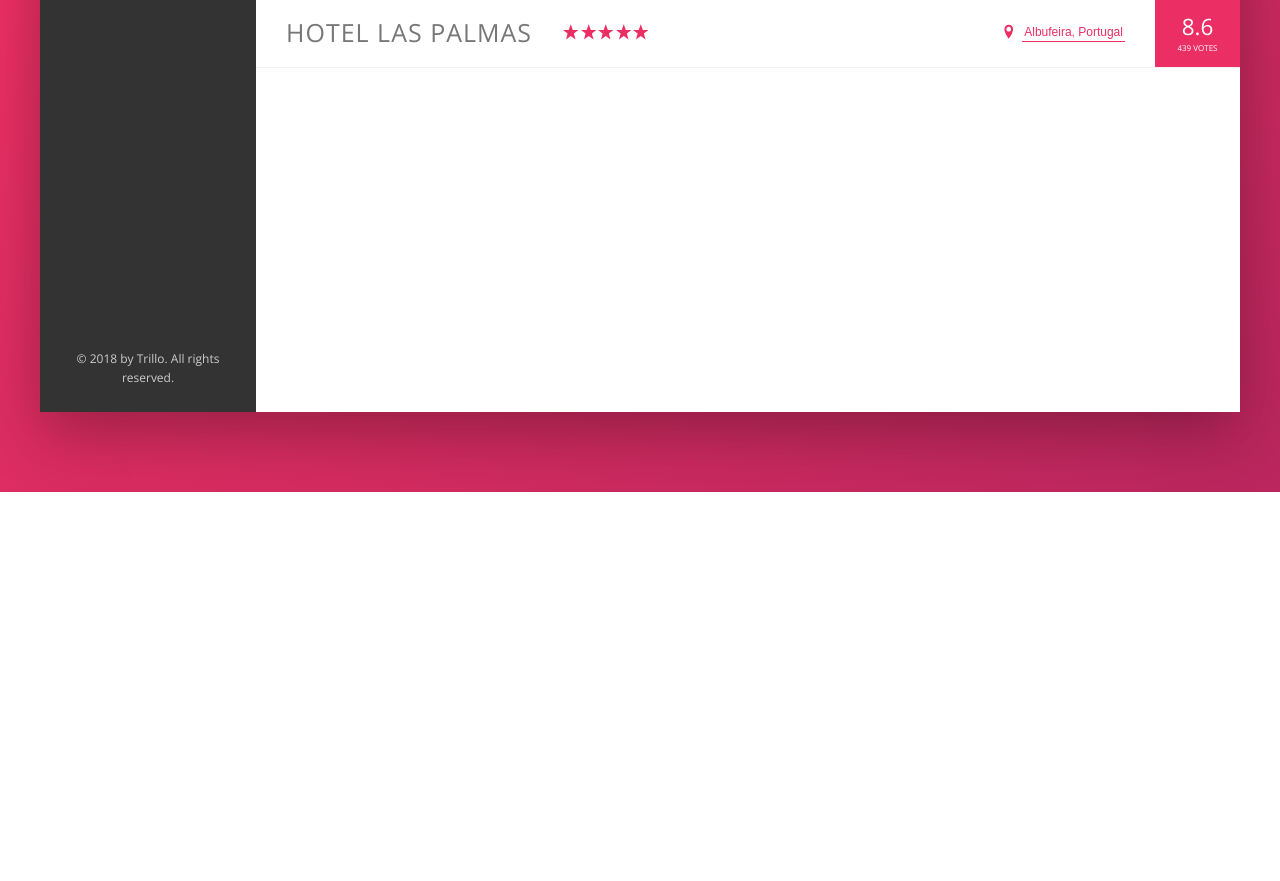
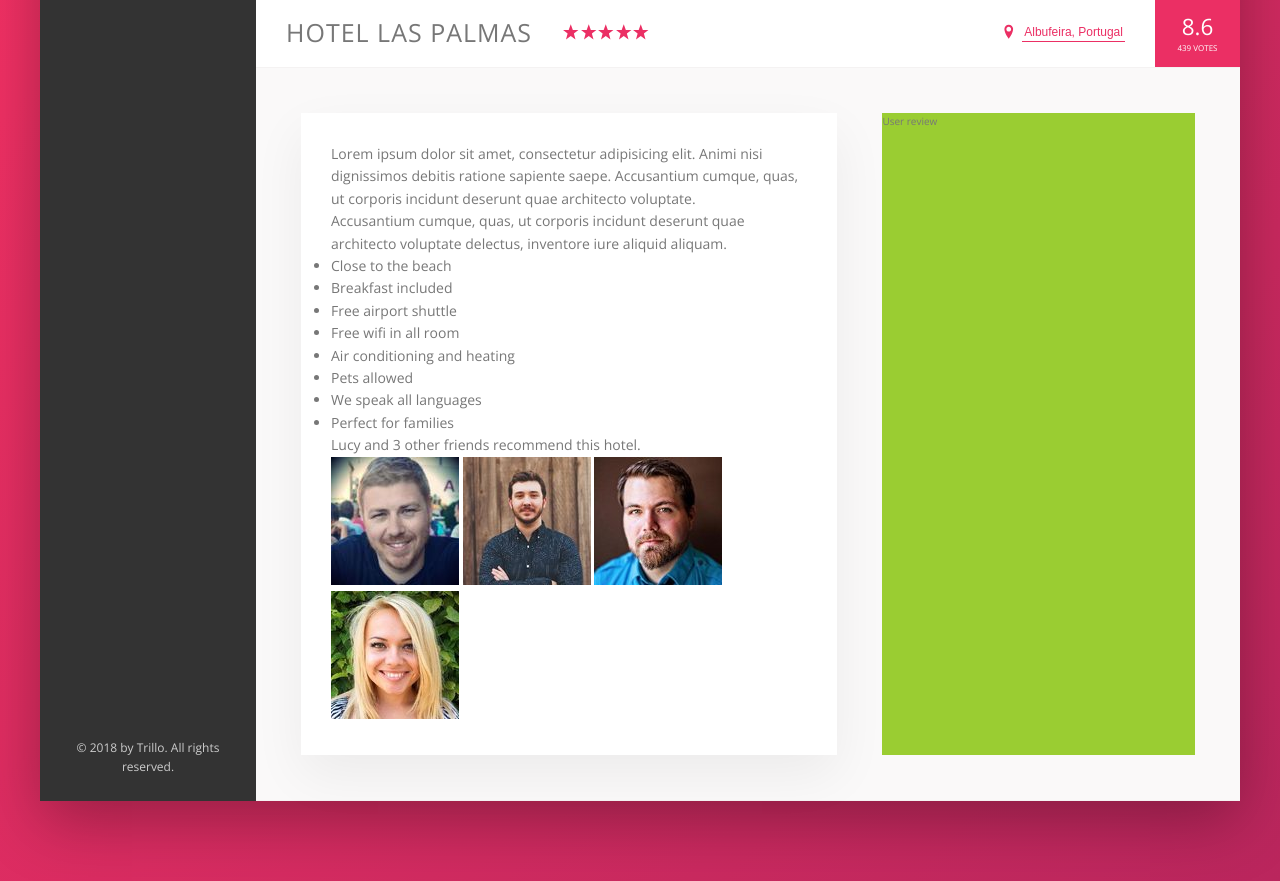
Before and after one commit to YudhaYuki/CSS-Flexbox, a website: page index.html in a window 1280 px wide. Shown: the part 538-1419 px from the top of the page. Before the commit the page ends 1030 px from the top, so only its background shows below. Drawn offline with nearby package versions, Linux system fonts and the light colour scheme.

Commit message:
Building description section - PART I

```diff
--- a/index.html
+++ b/index.html
@@ -142,6 +142,45 @@
                     </div>
                 </div>
 
+                <div class="detail">
+                    <div class="description">
+                        <p class="paragraph">
+                            Lorem ipsum dolor sit amet, consectetur adipisicing elit. Animi nisi dignissimos debitis ratione sapiente saepe. Accusantium cumque, quas, ut corporis incidunt deserunt quae architecto voluptate.
+                        </p>
+                        <p class="paragraph">
+                                Accusantium cumque, quas, ut corporis incidunt deserunt quae architecto voluptate delectus, inventore iure aliquid aliquam.
+                        </p>
+
+                        <ul class="list">
+                            <li class="list-item">Close to the beach</li>
+                            <li class="list-item">Breakfast included</li>
+                            <li class="list-item">Free airport shuttle</li>
+                            <li class="list-item">Free wifi in all room</li>
+                            <li class="list-item">Air conditioning and heating</li>
+                            <li class="list-item">Pets allowed</li>
+                            <li class="list-item">We speak all languages</li>
+                            <li class="list-item">Perfect for families</li>
+                        </ul>
+
+                        <div class="recommend">
+                            <p class="reccomend__count">
+                                Lucy and 3 other friends recommend this hotel.
+                            </p>
+                            <div class="recommend__friends">
+                                <img src="img/user-3.jpg" alt="Friend 1" class="recommend__photo">
+                                <img src="img/user-4.jpg" alt="Friend 2" class="recommend__photo">
+                                <img src="img/user-5.jpg" alt="Friend 3" class="recommend__photo">
+                                <img src="img/user-6.jpg" alt="Friend 4" class="recommend__photo">
+                            </div>
+                        </div>
+
+                    </div>
+
+                    <div class="user-reviews">
+                        User review
+                    </div>
+                </div>
+
             </main>
         </div>
 
--- a/sass/_base.scss
+++ b/sass/_base.scss
@@ -31,6 +31,11 @@ Grey dark 3: #999
     --color-grey-dark-3: #999;
 
     --shadow-dark: 0 2rem 6rem rgba(0, 0, 0, .3);
+    --shadow-light: 0 2rem 5rem rgba(0,0,0,.06);
+
+    --line: 1px solid var(--color-grey-light-2);
+
+
 }
 
 * {
--- a/sass/_components.scss
+++ b/sass/_components.scss
@@ -223,7 +223,7 @@
     display: flex;
     // justify-content: space-between;
     align-items: center;
-    border-bottom: 1px solid var(--color-grey-light-2);
+    border-bottom: var(--line);
 
 
     &__heading {
--- a/sass/_layout.scss
+++ b/sass/_layout.scss
@@ -11,7 +11,7 @@
     font-size: 1.4rem;
     height: 7rem;
     background-color: #fff;
-    border-bottom: 1px solid var(--color-grey-light-2);
+    border-bottom: var(--line);
 
     display: flex;
     justify-content: space-between;
@@ -36,8 +36,28 @@
 .hotel-view {
     background-color: #fff;
 
-    //TEST
-    height: 80rem;
-
     flex: 1;
 }
+
+
+.detail {
+    display: flex;
+    padding: 4.5rem;
+    background-color: var(--color-grey-light-1);
+    border-bottom: var(--line);
+
+}
+
+.description {
+    font-size: 1.4rem;
+    background-color: #fff;
+    box-shadow: var(--shadow-light);
+    padding: 3rem;
+    flex: 0 0 60%;
+    margin-right: 4.5rem;
+}
+
+.user-reviews {
+    background-color: yellowgreen;
+    flex: 1;
+}
```
Also changed, not shown: css/style.css.
